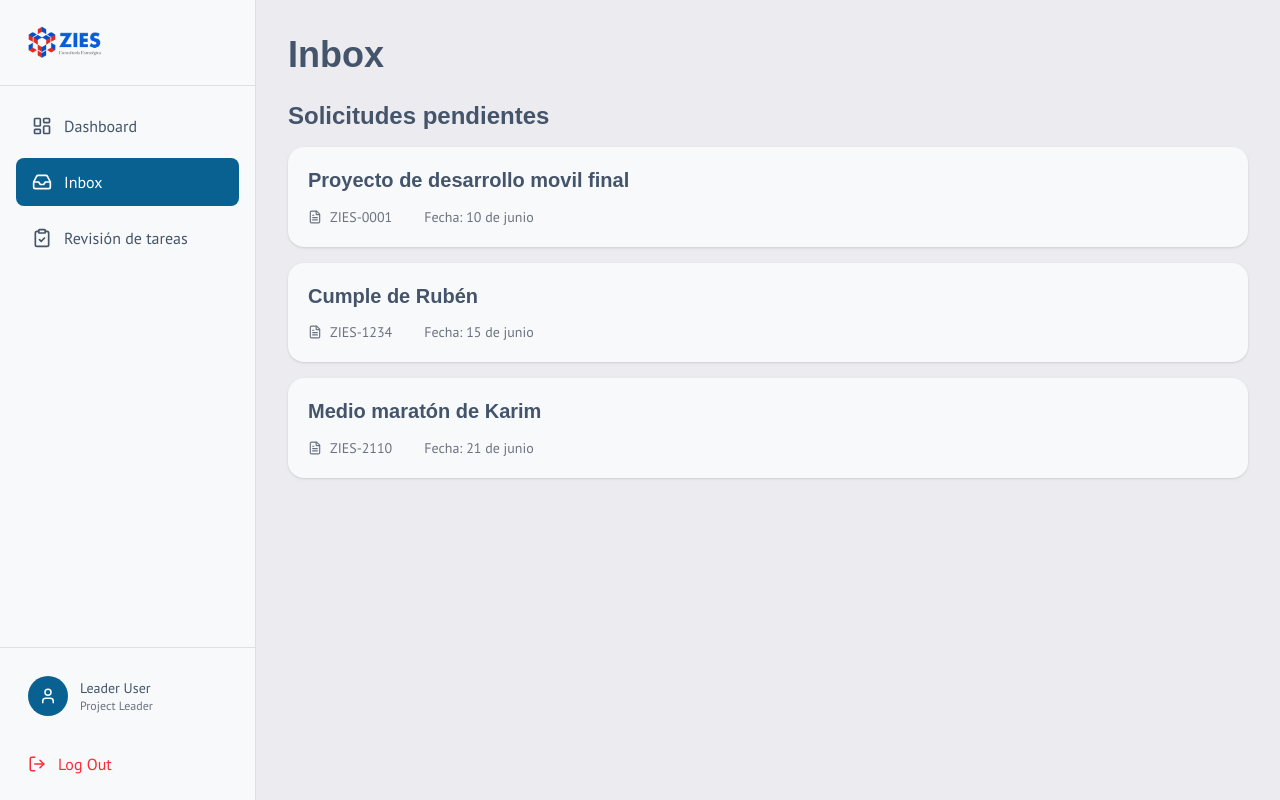
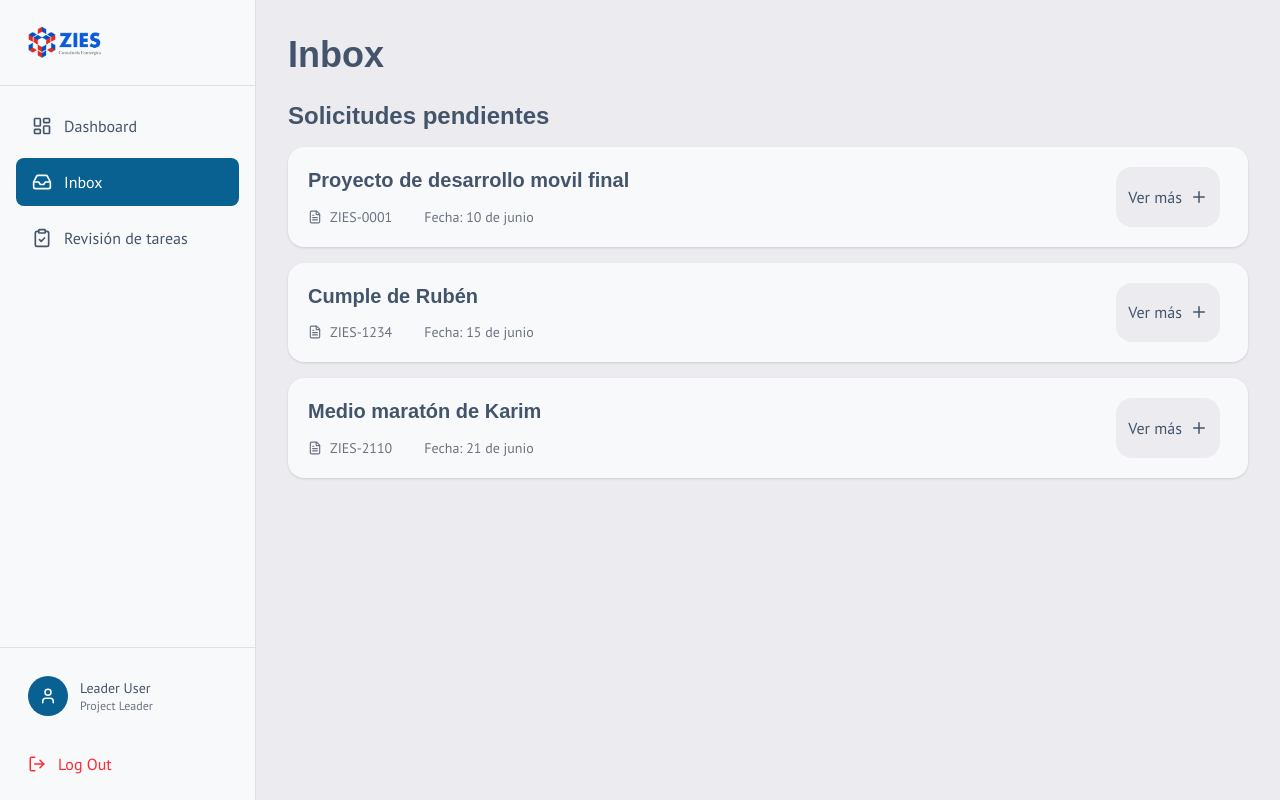
Before and after one commit to AvalosRubenn/Sistema-AdS, a React (Vite) app: page /inbox in a window 1280 px wide. Built offline with nearby package versions, Linux system fonts and the light colour scheme; a web font is replaced by a local one.

Commit message:
feat(detalledeproyecto): Modal de detalle de proyecto
Se creó el componente de PendingProjectModal, el cual muestra la descripción del proyecto pendiente, así mismo, se modificaron Inbox y PendingProjects para permitir el uso del modal

```diff
--- a/src/components/PendingProject.tsx
+++ b/src/components/PendingProject.tsx
@@ -1,12 +1,27 @@
-import { FileText } from "lucide-react";
+import { FileText, Plus } from "lucide-react";
 export interface PendingProjectProps {
   titulo: string;
   fecha: string;
   codigo: string;
+  descripcion: string;
+  onClick?: () => void;
 }
-function PendingProject({ titulo, fecha, codigo }: PendingProjectProps) {
+
+{
+  /*Cuando el back sea agregado, hay que cambiar este onClick, no tiene sentido seguirlo
+  cargando y mucho menos en la interfaz, que probablemente sería mejor como un tipo.
+  Será mejor guardar que en el componente principal (Inbox.tsx) se use el ID del proyecto
+  para llamar a la API de nuevo y de ahí tomar los datos detallados del proyecto.*/
+}
+function PendingProject({
+  titulo,
+  fecha,
+  codigo,
+  onClick,
+}: PendingProjectProps) {
   return (
-    <div className="w-full bg-background shadow-sm p-5 rounded-2xl flex flex-col gap-2">
+    <div className="w-full bg-background shadow-sm p-5 rounded-2xl flex">
+      <div className="flex flex-col gap-2">
         <h3 className="text-xl font-semibold text-zies-azul-1">{titulo}</h3>
 
         <div className="flex items-center gap-8 text-sm mt-1 text-muted-foreground">
@@ -17,6 +32,14 @@ function PendingProject({ titulo, fecha, codigo }: PendingProjectProps) {
           <span>Fecha: {fecha}</span>
         </div>
       </div>
+      <button
+        className="ml-auto mr-2 bg-muted rounded-2xl px-3 py-1 flex gap-2 items-center"
+        onClick={onClick}
+      >
+        <p>Ver más</p>
+        <Plus size={18} />
+      </button>
+    </div>
   );
 }
 
--- a/src/components/PendingProjectModal.tsx
+++ b/src/components/PendingProjectModal.tsx
@@ -1,5 +1,51 @@
-function PendingProjectModal() {
-  return <div></div>;
+import type { PendingProjectProps } from "./PendingProject";
+import { MoveLeft, FileText } from "lucide-react";
+import { createPortal } from "react-dom";
+
+interface PendingProjectModalProps {
+  pendingProject: PendingProjectProps;
+  onClose: () => void;
+}
+function PendingProjectModal({
+  pendingProject,
+  onClose,
+}: PendingProjectModalProps) {
+  return createPortal(
+    <div className="fixed inset-0 z-50 flex items-center bg-black/50 justify-center">
+      <div className="bg-background w-full max-w-4xl rounded-xl shadow-sm p-6">
+        <div className="flex items-center gap-3">
+          <button
+            onClick={onClose}
+            className="p-2 rounded-lg hover:bg-muted transition-colors"
+          >
+            <MoveLeft size={18} />
+          </button>
+
+          <h2 className="text-2xl font-semibold text-zies-azul-1">
+            {pendingProject.titulo}
+          </h2>
+        </div>
+
+        <div className="flex items-center gap-8 text-sm mt-3 text-muted-foreground">
+          <div className="flex items-center gap-2">
+            <FileText size={14} />
+            <span>ZIES-{pendingProject.codigo}</span>
+          </div>
+
+          <span>Fecha: {pendingProject.fecha}</span>
+        </div>
+
+        <div className="border-t mt-6 pt-4">
+          <h3 className="text-2xl text-zies-azul-1 mb-3">Descripción</h3>
+
+          <p className="text-muted-foreground leading-relaxed">
+            {pendingProject.descripcion}
+          </p>
+        </div>
+      </div>
+    </div>,
+    document.body,
+  );
 }
 
 export default PendingProjectModal;
--- a/src/pages/Inbox.tsx
+++ b/src/pages/Inbox.tsx
@@ -1,25 +1,34 @@
+import { useState } from "react";
 import PendingProject from "../components/PendingProject";
 import type { PendingProjectProps } from "../components/PendingProject";
+import PendingProjectModal from "../components/PendingProjectModal";
 
 const proyectosPendientes: PendingProjectProps[] = [
   {
     titulo: "Proyecto de desarrollo movil final",
     fecha: "10 de junio",
     codigo: "0001",
+    descripcion: "Hacen falta la sección 8 y 9 del pdf.",
   },
   {
     titulo: "Cumple de Rubén",
     fecha: "15 de junio",
     codigo: "1234",
+    descripcion:
+      "No sé que voy a hacer, pero no me quiero quedar entre mi casa jaja, saquenme a pasear.",
   },
   {
     titulo: "Medio maratón de Karim",
     fecha: "21 de junio",
     codigo: "2110",
+    descripcion:
+      "21k de puro sufrimiento, pace estimado de 5:30, tiempo total estimado de 1 hora y 57 mins. SUB 2 horas.",
   },
 ];
 
 function Inbox() {
+  const [selectedProject, setSelectedProject] =
+    useState<PendingProjectProps | null>(null);
   return (
     <div className="min-h-screen w-full bg-muted p-8">
       <h1 className="mb-6 text-4xl font-bold text-zies-azul-1">Inbox</h1>
@@ -27,16 +36,24 @@ function Inbox() {
       <h2 className="text-2xl font-semibold text-zies-azul-1 mb-4">
         Solicitudes pendientes
       </h2>
-      <div className="flex flex-col itemx-center gap-4">
+      <div className="flex flex-col items-center gap-4">
         {proyectosPendientes.map((p) => (
           <PendingProject
             titulo={p.titulo}
             fecha={p.fecha}
             codigo={p.codigo}
+            descripcion={p.descripcion}
+            onClick={() => setSelectedProject(p)}
             key={p.codigo}
           />
         ))}
       </div>
+      {selectedProject && (
+        <PendingProjectModal
+          pendingProject={selectedProject}
+          onClose={() => setSelectedProject(null)}
+        />
+      )}
     </div>
   );
 }
```
Lines whose indentation alone changed are shown as unchanged.
